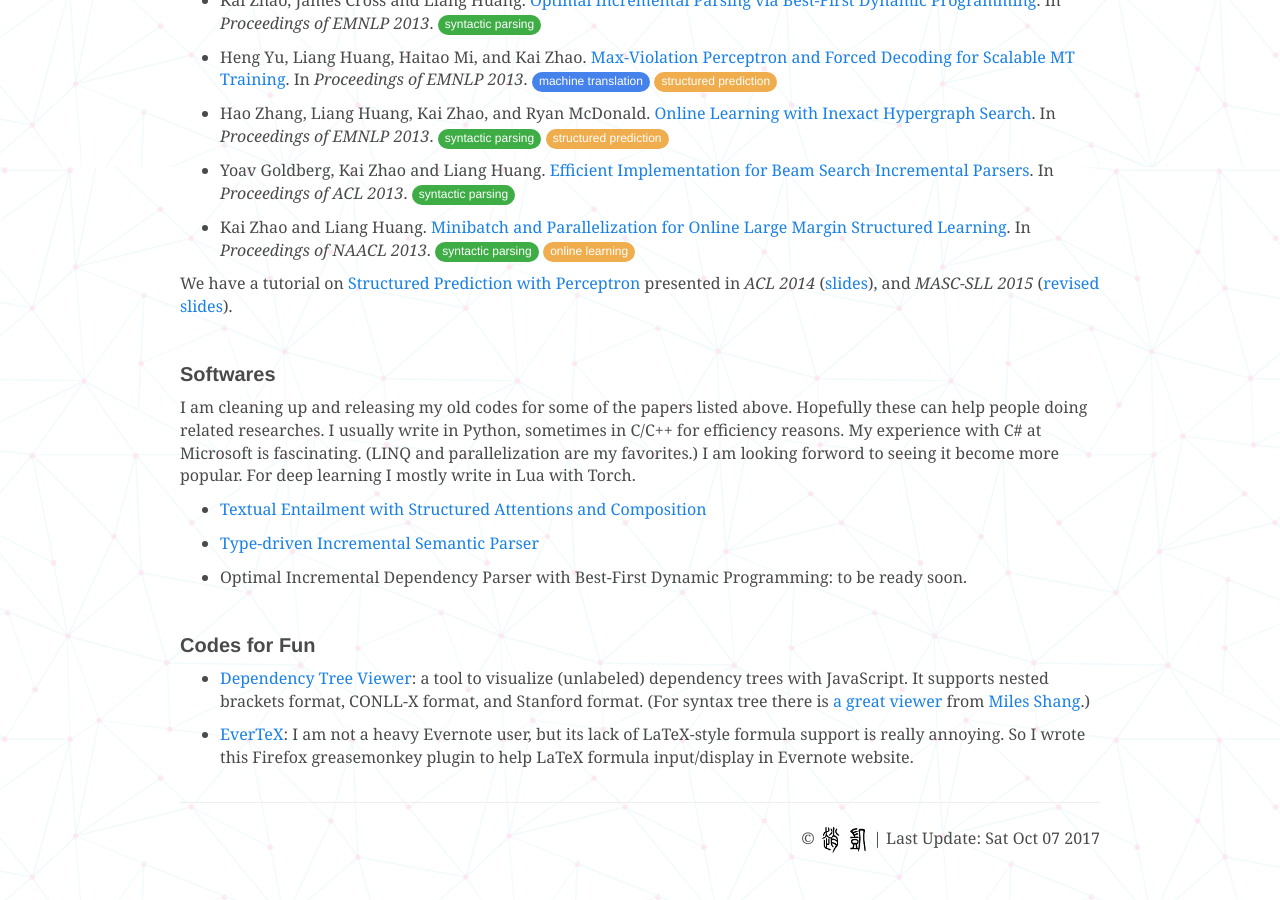
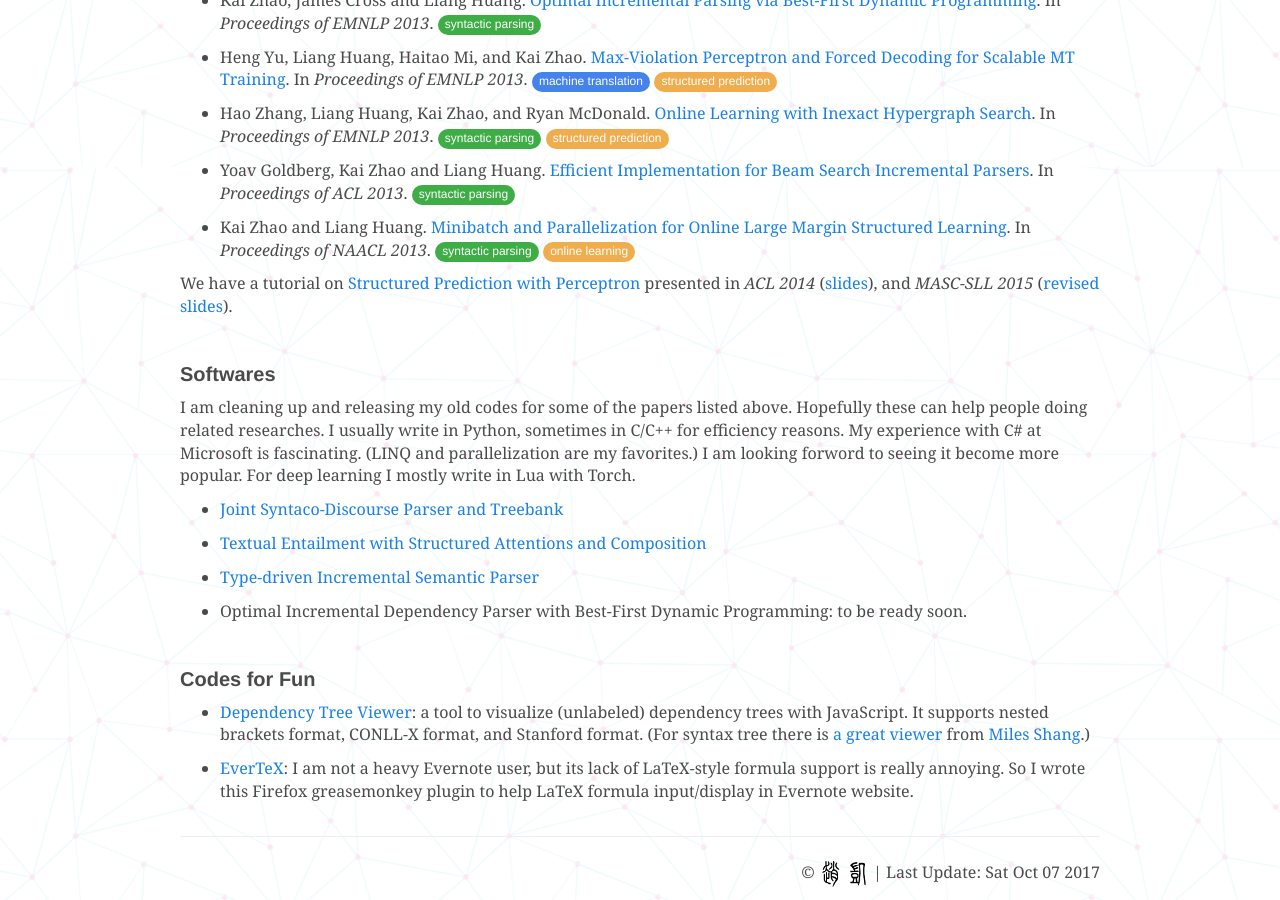
Before and after one commit to kaayy/kaayy.github.io, a Jekyll site: the page built from index.md, in a window 1280 px wide and 900 px high, scrolled down 1337 px. Built offline with Jekyll 4.4.1, drawn with Linux system fonts in a browser that asks for light colours; nearby versions of some CDN libraries.

Commit message:
add code for joint discourse parser

```diff
--- a/index.md
+++ b/index.md
@@ -77,6 +77,8 @@ We have a tutorial on [Structured Prediction with Perceptron](http://www.antholo
 
 I am cleaning up and releasing my old codes for some of the papers listed above. Hopefully these can help people doing related researches. I usually write in Python, sometimes in C/C++ for efficiency reasons. My experience with C# at Microsoft is fascinating. (LINQ and parallelization are my favorites.) I am looking forword to seeing it become more popular. For deep learning I mostly write in Lua with Torch.
 
+* [Joint Syntaco-Discourse Parser and Treebank](https://github.com/kaayy/josydipa)
+
 * [Textual Entailment with Structured Attentions and Composition](https://github.com/kaayy/structured-attention)
 
 * [Type-driven Incremental Semantic Parser](https://github.com/kaayy/TISP)
```
